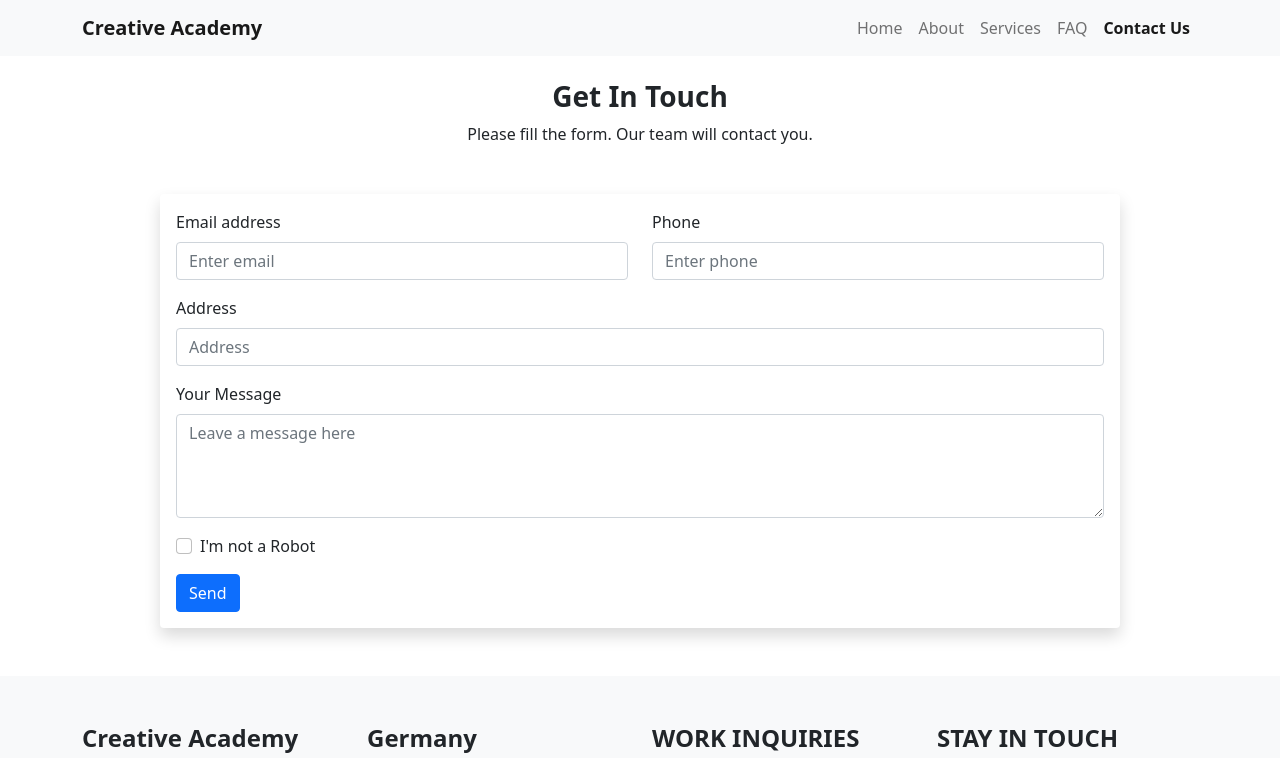
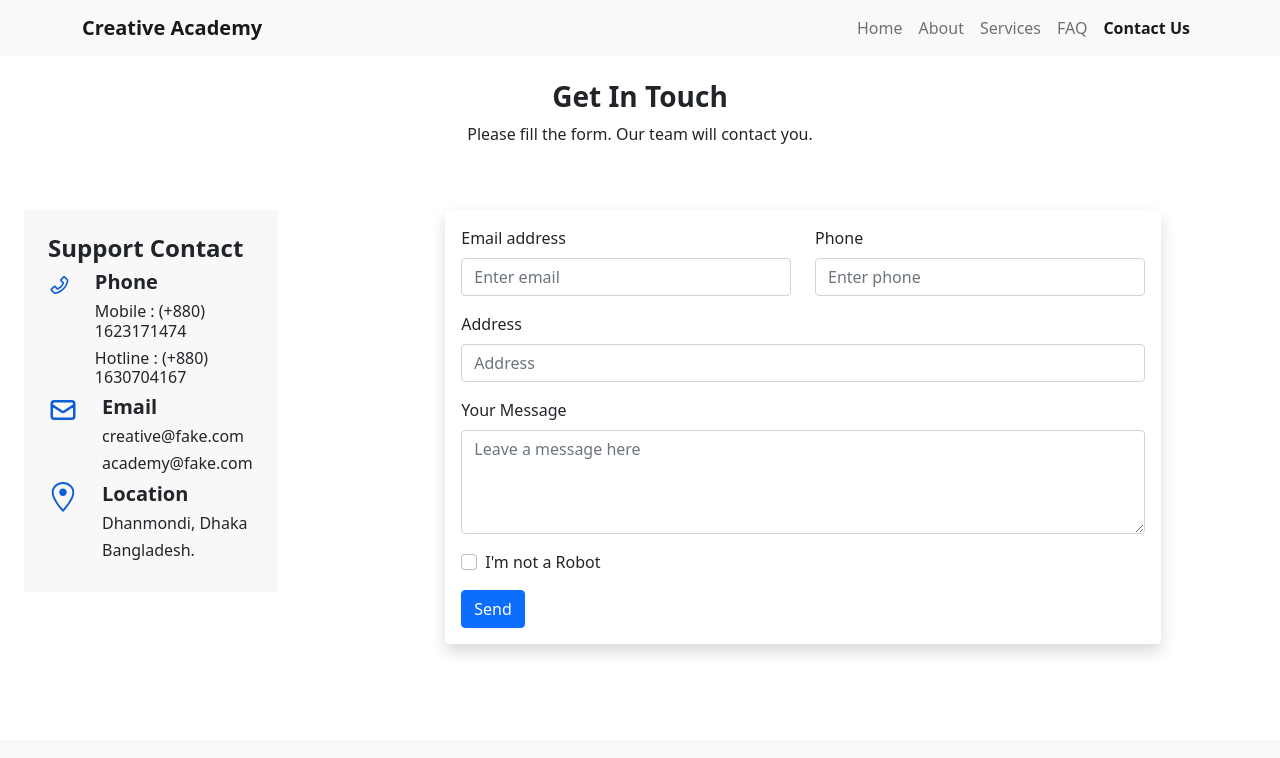
Before and after one commit to zobaerahmedzihad1/creative-academy, a React (Create React App) app: page /contact in a window 1280 px wide. Shown: the top 758 px of the page. Built offline with nearby package versions, Linux system fonts and the light colour scheme.

Commit message:
add support contact part

```diff
--- /dev/null
+++ b/src/pages/Contact/Contact.css
@@ -0,0 +1,7 @@
+.support_contact{
+    background-color: #F8F8F9;
+}
+.icon{
+    font-size: 30px;
+    color: #0B5ED7;
+}
--- a/src/pages/Contact/Contact.js
+++ b/src/pages/Contact/Contact.js
@@ -1,6 +1,10 @@
 import React, { useState } from "react";
+import "./Contact.css";
 import { toast } from "react-toastify";
-import { Button, Form } from "react-bootstrap";
+import { Button, Col, Container, Form, Row } from "react-bootstrap";
+import { AiOutlinePhone } from "react-icons/ai";
+import { HiOutlineMail } from "react-icons/hi";
+import { GoLocation } from "react-icons/go";
 
 const Contact = () => {
   const [formData, setFormData] = useState("");
@@ -33,6 +37,44 @@ const Contact = () => {
         <h3 className="fw-bold">Get In Touch</h3>
         <p>Please fill the form. Our team will contact you.</p>
       </div>
+      <Row>
+        <Col sm={3} md={3}>
+          <Container>
+            <div className="support_contact mt-5">
+              <div className="p-4">
+                <h4 className="fw-bold">Support Contact</h4>
+                <div className="d-flex">
+                  <AiOutlinePhone className="icon" />
+                  <div className="ps-4">
+                    <h5 className="fw-bold">Phone</h5>
+                    <h6>Mobile : (+880) 1623171474</h6>
+                    <h6>Hotline : (+880) 1630704167</h6>
+                  </div>
+                </div>
+
+                <div className="d-flex">
+                  <HiOutlineMail className="icon" />
+                  <div className="ps-4">
+                    <h5 className="fw-bold">Email</h5>
+                    <h6>creative@fake.com</h6>
+                    <h6>academy@fake.com</h6>
+                  </div>
+                </div>
+
+                <div className="d-flex">
+                  <GoLocation className="icon" />
+                  <div className="ps-4">
+                    <h5 className="fw-bold">Location</h5>
+                    <h6>Dhanmondi, Dhaka</h6>
+                    <h6>Bangladesh.</h6>
+                  </div>
+                </div>
+
+              </div>
+            </div>
+          </Container>
+        </Col>
+        <Col sm={9} md={9}>
           <Form
             className="w-75 mx-auto shadow p-3 m-5 bg-white rounded"
             onSubmit={handleFormSubmit}
@@ -50,11 +92,6 @@ const Contact = () => {
                   required
                   autoComplete="off"
                   placeholder="Enter email"
-              //  {
-              //    if(!formData.email){
-              //     isInvalid
-              //    }
-              //  }
                 />
               </Form.Group>
 
@@ -101,6 +138,8 @@ const Contact = () => {
               Send
             </Button>
           </Form>
+        </Col>
+      </Row>
     </div>
   );
 };
--- a/src/pages/ServiceDetail/ServiceDetail.js
+++ b/src/pages/ServiceDetail/ServiceDetail.js
@@ -1,13 +1,11 @@
 import React, { useEffect, useState } from "react";
 import { Button, Card } from "react-bootstrap";
 import { Link, useParams } from "react-router-dom";
-// import useServices from "../../hooks/useServices";
 import { FaMoneyBill } from "react-icons/fa";
 import { AiOutlineArrowLeft } from "react-icons/ai";
 
 const ServiceDetail = () => {
   const { id } = useParams();
-  // console.log(typeof id);
 
   const [services, setServices] = useState([]);
   useEffect(() => {
@@ -19,9 +17,7 @@ const ServiceDetail = () => {
   }, []);
 
   const selectedService = services.find((service) => service.id === Number(id));
-  // if (selectedService.id) {
-  //   var { img, title, description, price } = selectedService;
-  // }
+
   return (
     <div>
       <Card
```
Lines whose indentation alone changed are shown as unchanged.
